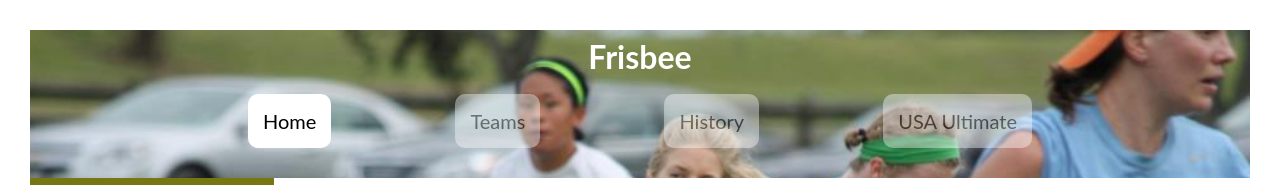
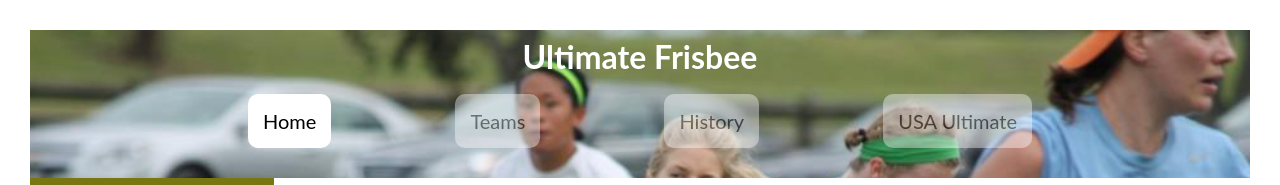
Before and after one commit to prakharscode/prakharscode.github.io, a plain HTML site: page index.html in a window 1280 px wide. Shown: the top 185 px of the page. Drawn offline with Linux system fonts and the light colour scheme.

Commit message:
Update index.html

```diff
--- a/index.html
+++ b/index.html
@@ -7,7 +7,7 @@
 </head>
 <body>
 	<header>
-		<h1>Frisbee </h1>
+		<h1>Ultimate Frisbee </h1>
 		<nav>
 			<a href="index.html" class = "active">Home</a>
 			<a href="teams.html">Teams</a>
```
